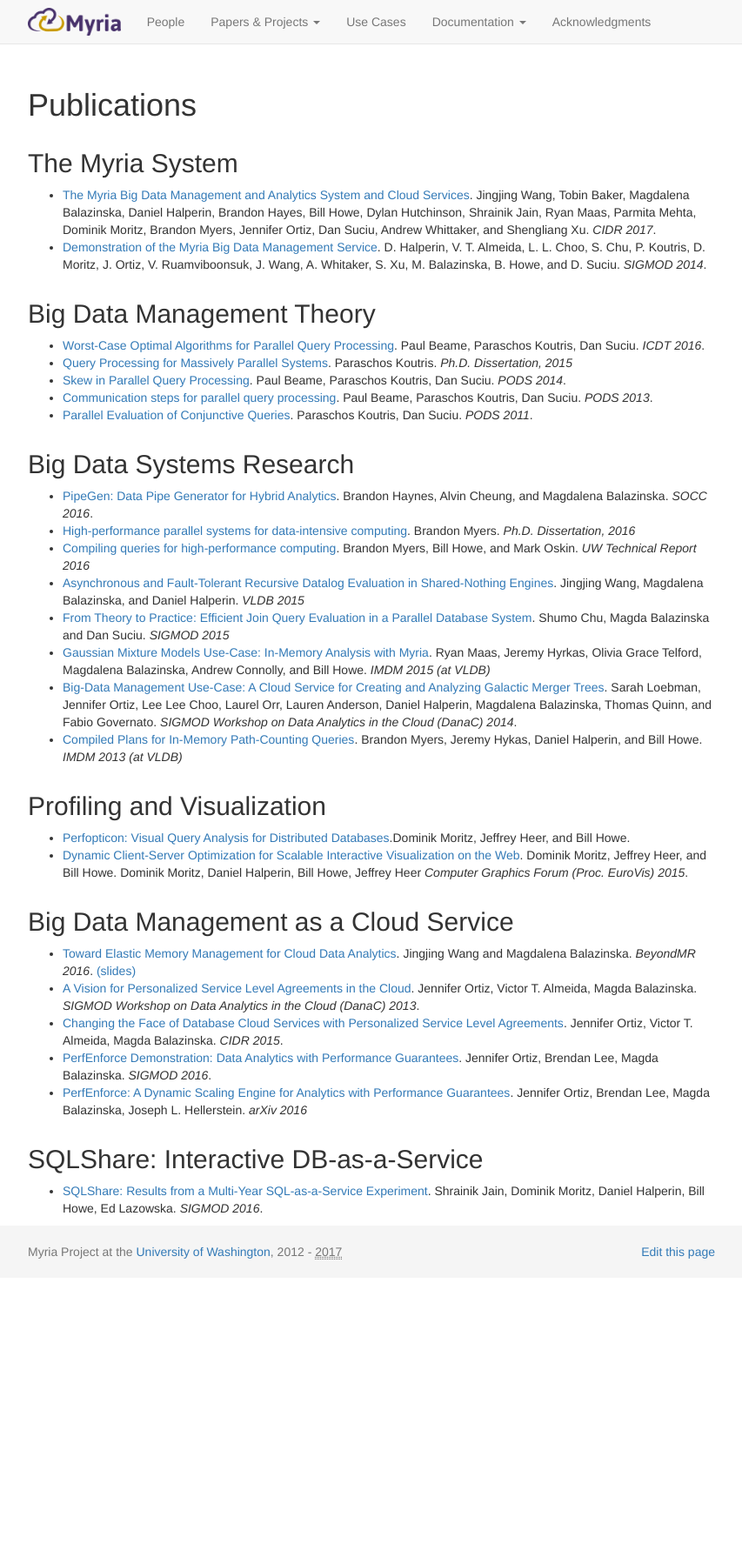
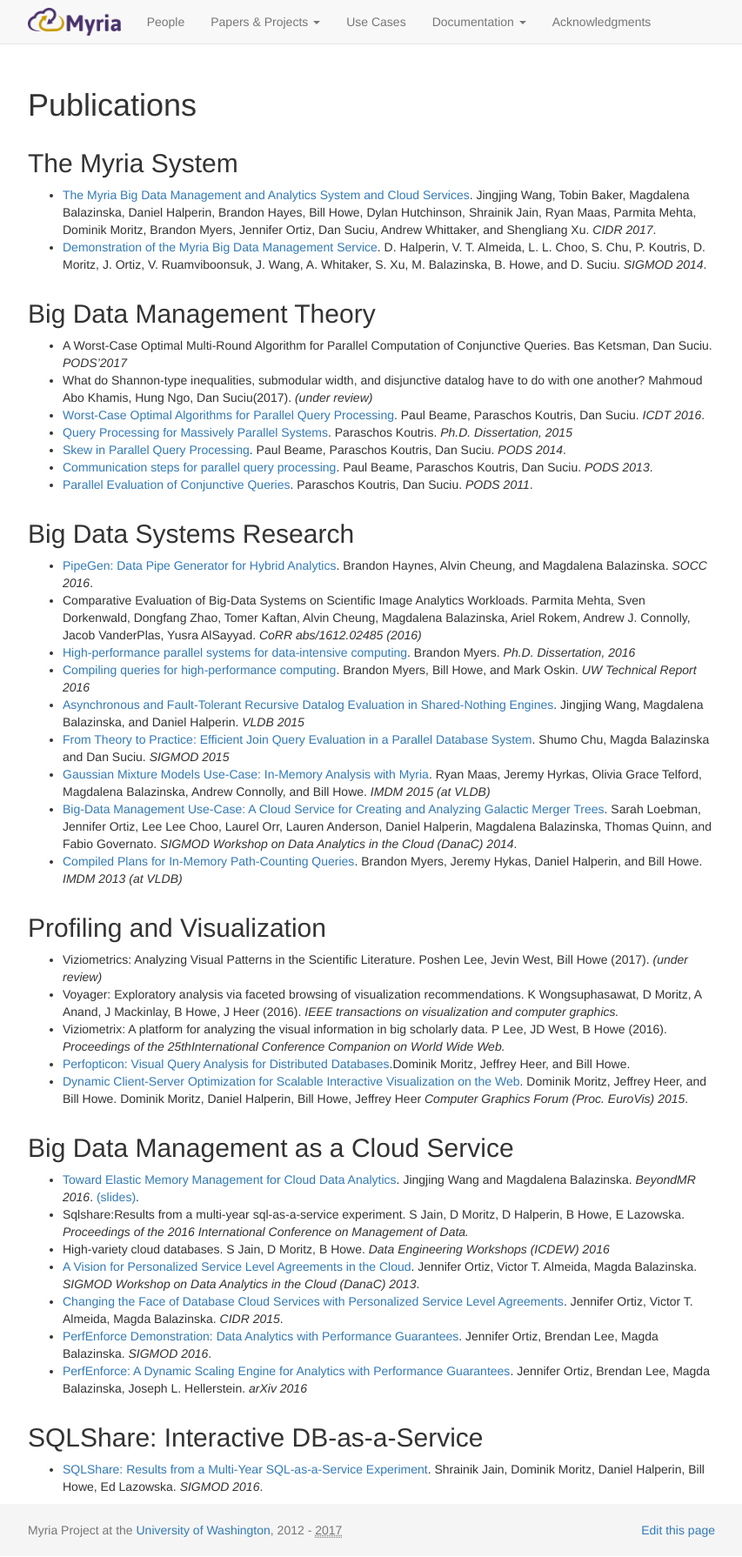
Before and after one commit to uwescience/myria-website, a Jekyll site: the page built from projects/publicationsList.md, in a window 1280 px wide. Shown: the whole page at 87% size, without its empty margins (213-1066 px from the left). Built offline with Jekyll 4.4.1, drawn with Linux system fonts in a browser that asks for light colours; nearby versions of some CDN libraries; before the commit the page ends 1470 px from its top, so only the background shows below that.

Commit message:
updating papers list

```diff
--- a/projects/publicationsList.md
+++ b/projects/publicationsList.md
@@ -13,6 +13,8 @@
 
 ## Big Data Management Theory
 
+* A Worst-Case Optimal Multi-Round Algorithm for Parallel Computation of Conjunctive Queries. Bas Ketsman, Dan Suciu.  *PODS'2017*
+* What do Shannon-type inequalities, submodular width, and disjunctive datalog have to do with one another? Mahmoud Abo Khamis, Hung Ngo, Dan Suciu(2017). *(under review)*
 * [Worst-Case Optimal Algorithms for Parallel Query Processing]({{site.baseurl}}/publications/worstcase-beame.pdf). Paul Beame, Paraschos Koutris, Dan Suciu. *ICDT 2016*.
 * [Query Processing for Massively Parallel Systems]({{site.baseurl}}/publications/thesis-koutris.pdf). Paraschos Koutris. *Ph.D. Dissertation, 2015*
 * [Skew in Parallel Query Processing]({{site.baseurl}}/publications/skew-beame.pdf). Paul Beame, Paraschos Koutris, Dan Suciu. *PODS 2014*.
@@ -20,8 +22,8 @@
 * [Parallel Evaluation of Conjunctive Queries]({{site.baseurl}}/publications/parallel-koutris.pdf). Paraschos Koutris, Dan Suciu. *PODS 2011*.
 
 ## Big Data Systems Research
-
 * [PipeGen: Data Pipe Generator for Hybrid Analytics](../publications/PipeGen-Haynes-socc16.pdf).  Brandon Haynes, Alvin Cheung, and Magdalena Balazinska. *SOCC 2016*.
+* Comparative Evaluation of Big-Data Systems on Scientific Image Analytics Workloads. Parmita Mehta, Sven Dorkenwald, Dongfang Zhao, Tomer Kaftan, Alvin Cheung, Magdalena Balazinska, Ariel Rokem, Andrew J. Connolly, Jacob VanderPlas, Yusra AlSayyad. *CoRR abs/1612.02485 (2016)*
 * [High-performance parallel systems for data-intensive computing](https://digital.lib.washington.edu/researchworks/bitstream/handle/1773/37076/Myers_washington_0250E_16369.pdf?sequence=1&isAllowed=y). Brandon Myers. *Ph.D. Dissertation, 2016*
 * [Compiling queries for high-performance computing](http://www.cs.washington.edu/tr/2016/02/UW-CSE-16-02-02.pdf). Brandon Myers, Bill Howe, and Mark Oskin. *UW Technical Report 2016*
 * [Asynchronous and Fault-Tolerant Recursive Datalog Evaluation in Shared-Nothing Engines](https://homes.cs.washington.edu/~jwang/papers/p2317-wang.pdf). Jingjing Wang, Magdalena Balazinska, and Daniel Halperin. *VLDB 2015*
@@ -32,12 +34,17 @@
 
 ## Profiling and Visualization
 
+* Viziometrics: Analyzing Visual Patterns in the Scientific Literature. Poshen Lee, Jevin West, Bill Howe (2017). *(under review)*
+* Voyager: Exploratory analysis via faceted browsing of visualization recommendations. K Wongsuphasawat, D Moritz, A Anand, J Mackinlay, B Howe, J Heer (2016). *IEEE transactions on visualization and computer graphics.*
+* Viziometrix: A platform for analyzing the visual information in big scholarly data. P Lee, JD West, B Howe (2016). *Proceedings of the 25thInternational Conference Companion on World Wide Web.*
 * [Perfopticon: Visual Query Analysis for Distributed Databases](https://idl.cs.washington.edu/files/2015-Perfopticon-EuroVis.pdf).Dominik Moritz, Jeffrey Heer, and Bill Howe.
 * [Dynamic Client-Server Optimization for Scalable Interactive Visualization on the Web](http://www.interactive-analysis.org/papers/2015/moritz.pdf). Dominik Moritz, Jeffrey Heer, and Bill Howe. Dominik Moritz, Daniel Halperin, Bill Howe, Jeffrey Heer *Computer Graphics Forum (Proc. EuroVis) 2015*.
 
 ## Big Data Management as a Cloud Service
 
-* [Toward Elastic Memory Management for Cloud Data Analytics](https://homes.cs.washington.edu/~jwang/publications/elastic-memory.pdf). Jingjing Wang and Magdalena Balazinska. *BeyondMR 2016*.  [(slides)](https://homes.cs.washington.edu/~jwang/publications/elastic-memory-beyondmr2016-slides.pdf)
+* [Toward Elastic Memory Management for Cloud Data Analytics](https://homes.cs.washington.edu/~jwang/publications/elastic-memory.pdf). Jingjing Wang and Magdalena Balazinska. *BeyondMR 2016*.  [(slides)](https://homes.cs.washington.edu/~jwang/publications/elastic-memory-beyondmr2016-slides.pdf).
+* Sqlshare:Results from a multi-year sql-as-a-service experiment. S Jain, D Moritz, D Halperin, B Howe, E Lazowska. *Proceedings of the 2016 International Conference on Management of Data.*
+* High-variety cloud databases. S Jain, D Moritz, B Howe. *Data Engineering Workshops (ICDEW) 2016*
 * [A Vision for Personalized Service Level Agreements in the Cloud](../publications/Ortiz_PSLA_2013.pdf). Jennifer Ortiz, Victor T. Almeida, Magda Balazinska. *SIGMOD Workshop on Data Analytics in the Cloud (DanaC) 2013*.
 * [Changing the Face of Database Cloud Services with Personalized Service Level Agreements](../publications/Ortiz_PSLA_CIDR_2015.pdf). Jennifer Ortiz, Victor T. Almeida, Magda Balazinska. *CIDR 2015*.
 * [PerfEnforce Demonstration: Data Analytics with Performance Guarantees](../publications/Ortiz-perfenforceDemo-sigmod16.pdf). Jennifer Ortiz, Brendan Lee, Magda Balazinska. *SIGMOD 2016*.
```
